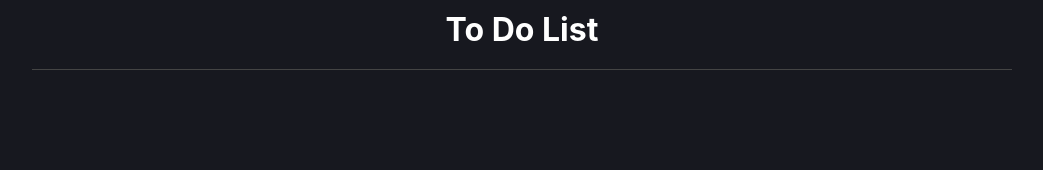
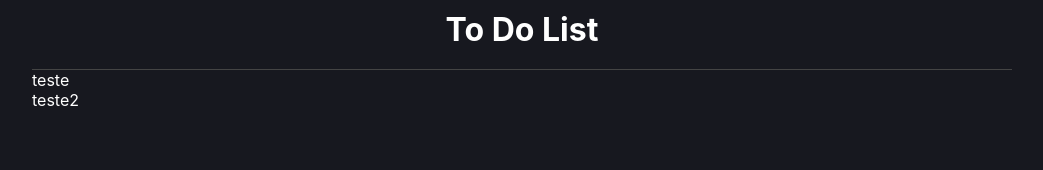
Before and after one commit to Pauloh8190sousa/To-do-List, a React (Create React App) app: page / in a window 1280 px wide. Shown: the top 170 px of the page, without its empty margins (118-1161 px from the left). Built offline with nearby package versions, Linux system fonts and the light colour scheme.

Commit message:
Adição de lista de tarefas

```diff
--- a/src/App.tsx
+++ b/src/App.tsx
@@ -2,14 +2,19 @@ import React from "react";
 import { useState } from "react";
 import * as C from "./App.styles";
 import { Item } from "./types/item";
+import ListItem from "./components/ListItem";
 export default function App() {
   const [list, setList] = useState<Item[]>([
     { id: 10, name: "teste", done: true },
+    { id: 11, name: "teste2", done: false },
   ]);
   return (
     <C.Container>
       <C.Area>
         <C.Header>To Do List</C.Header>
+        {list.map((item, index) => (
+          <ListItem key={index} item={item} />
+        ))}
       </C.Area>
     </C.Container>
   );
--- /dev/null
+++ b/src/components/ListItem/index.tsx
@@ -0,0 +1,10 @@
+import * as C from "./styles";
+import { Item } from "../../types/item";
+
+type Props = {
+  item: Item;
+};
+
+export default function ListItem({ item }: Props) {
+  return <C.Container>{item.name}</C.Container>;
+}
--- /dev/null
+++ b/src/components/ListItem/styles.ts
@@ -0,0 +1,6 @@
+import styled from "styled-components";
+
+export const Container = styled.div`
+color: #fff;
+
+`;
```
